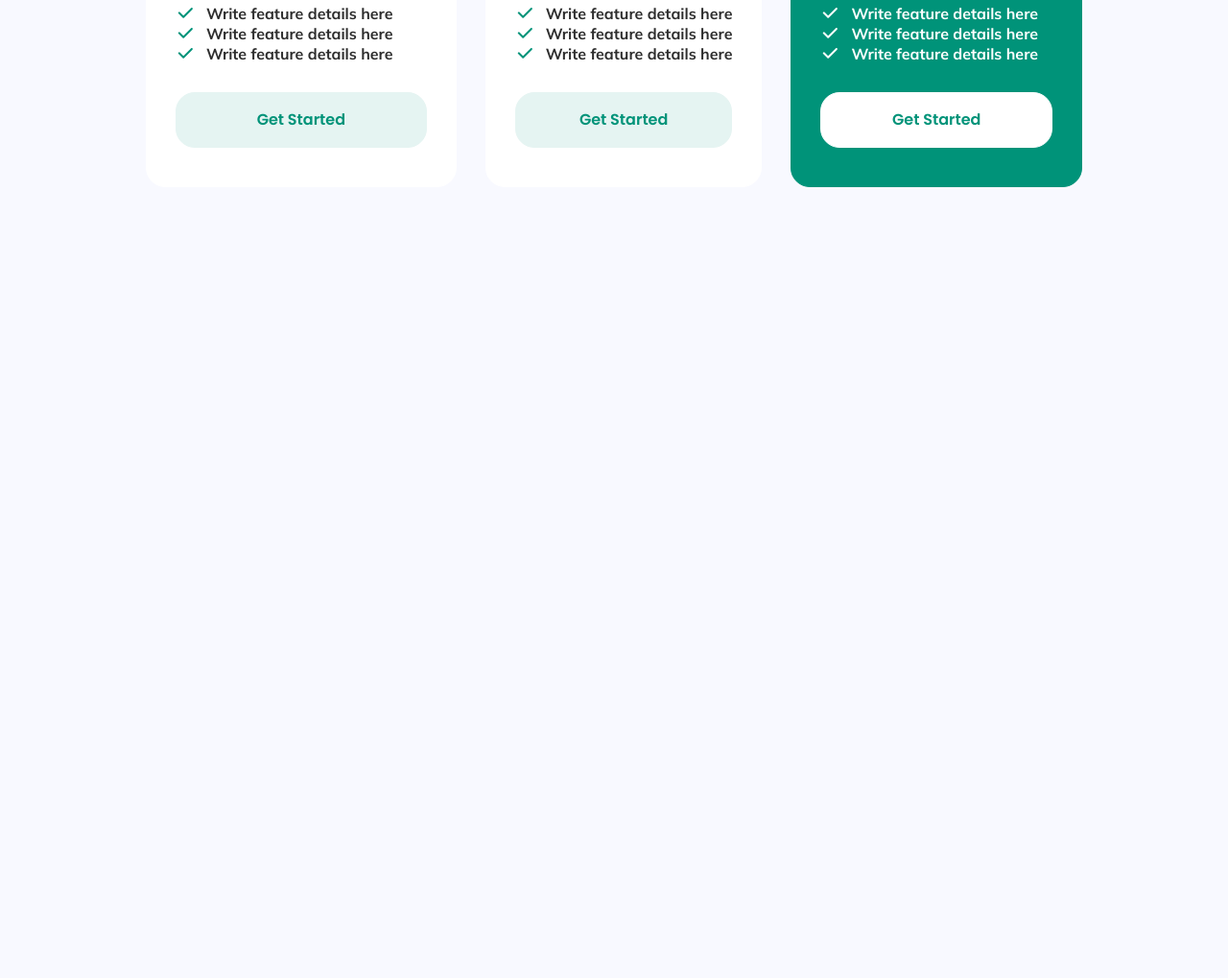
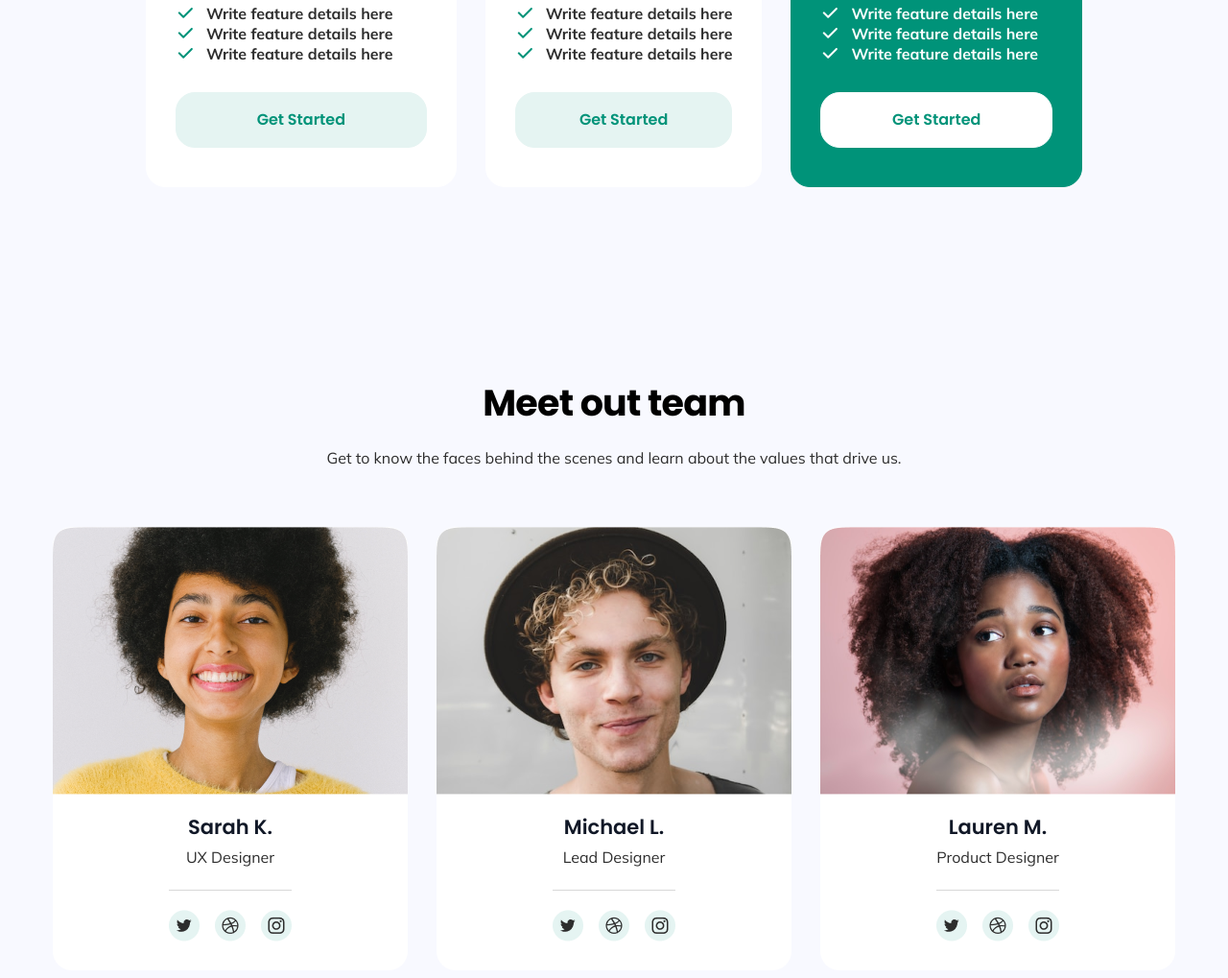
Before and after one commit to tyrex1829/launce-loom, a plain HTML site: page index.html in a window 1280 px wide. Shown: the part 4093-5112 px from the top of the page at 96% size. Before the commit the page ends 4408 px from the top, so only its background shows below. Drawn offline with Linux system fonts and the light colour scheme.

```diff
--- a/index.html
+++ b/index.html
@@ -199,5 +199,32 @@
         </section>
     </div>
 
+    <div class="team-section">
+        <section class="team">
+            <h1 class="team-title">Meet out team</h1>
+            <p class="team-desc">Get to know the faces behind the scenes and learn about the values that drive us.</p>
+            <div class="other-team">
+                <div class="team-div">
+                    <img class="team-img" src="./images/Profile Image Placeholder 1.png" alt="photo">
+                    <h1>Sarah K.</h1>
+                    <p>UX Designer</p>
+                    <img class="team-social" src="./images/Social Links.png" alt="social-icon">
+                </div>
+                <div class="team-div">
+                    <img class="team-img" src="./images/Profile Image Placeholder 1-1.png" alt="photo">
+                    <h1>Michael L.</h1>
+                    <p>Lead Designer</p>
+                    <img class="team-social" src="./images/Social Links.png" alt="social-icon">
+                </div>
+                <div class="team-div">
+                    <img class="team-img" src="./images/Profile Image Placeholder 1-2.png" alt="photo">
+                    <h1>Lauren M.</h1>
+                    <p>Product Designer</p>
+                    <img class="team-social" src="./images/Social Links.png" alt="social-icon">
+                </div>
+            </div>
+        </section>
+    </div>
+
 </body>
 </html>
--- a/style.css
+++ b/style.css
@@ -568,6 +568,101 @@ body{
     background-color: #fff;
 }
 
+/* team section */
+.team{
+    max-width: 1200px;
+    margin: 0 auto;
+    padding: 80px 30px 120px 30px;
+    display: flex;
+    flex-direction: column;
+    align-items: center;
+    gap: 20px;
+}
+.team-title{
+    font-size: 38px;
+    font-weight: 700;
+    line-height: 49.4px;
+    letter-spacing: -0.02em;
+    text-align: center;
+    color: #000;
+}
+.team-desc{
+    font-family: Mulish;
+    font-size: 16px;
+    font-weight: 400;
+    line-height: 24px;
+    text-align: center;
+    color: var(--black-color);
+    margin-bottom: 40px;
+}
+.other-team{
+    display: flex;
+    align-items: center;
+    gap: 30px;
+}
+.team-div{
+    display: flex;
+    flex-direction: column;
+    align-items: center;
+    background-color: #fff;
+    padding: 0 0 30px 0;
+    border: none;
+    border-radius: 20px;
+    gap: 6px;
+}
+.team-img{
+    margin-bottom: 14px;
+    overflow: hidden;
+}
+.team-div h1{
+    font-size: 21px;
+    font-weight: 600;
+    line-height: 27.3px;
+    text-align: center;
+    color: #111827;
+}
+.team-div p{
+    font-family: Mulish;
+    font-size: 16px;
+    font-weight: 400;
+    line-height: 25.6px;
+    text-align: center;
+    color: var(--black-color);
+    margin-bottom: 14px;
+}
+.team-social{
+    padding-top: 20px;
+    border-top: 1px solid #D8D8D8;
+    cursor: pointer;
+}
+
+@media screen and (max-width: 1200px){
+
+    /* story */
+    .team-img{
+        width: 333px;
+        height: 251.1px;
+    }
+}
+
+@media screen and (max-width: 1070px){
+
+    /* story */
+    .team-img{
+        width: 296px;
+        height: 223.2px;
+    }
+}
+
+@media screen and (max-width: 970px){
+
+    /* story */
+    .team-img{
+        width: 222px;
+        height: 167.4px;
+    }
+}
+
 @media screen and (max-width: 850px) {
     /* nav-bar */
     .nav-button-contact{
@@ -681,6 +776,18 @@ body{
         align-items: center;
         justify-content: center;
     }
+
+    /* story */
+    .team{
+        padding: 80px 30px 100px 30px;
+    }
+    .team-desc{
+        margin-bottom: 20px;
+    }
+    .team-img{
+        width: 213.33px;
+        height: 173px;
+    }
 }
 
 @media screen and (max-width: 755px){
@@ -703,6 +810,15 @@ body{
     }
 }
 
+@media screen and (max-width: 720px){
+
+    /* team */
+    .team-img{
+        width: 185px;
+        height: 139.5px;
+    }
+}
+
 @media screen and (max-width: 630px){
 
     /* company */
@@ -714,6 +830,25 @@ body{
     .company-img img{
         width: 69.78px;
         height: 21.76px;
+    }
+
+    /* story */
+    .team{
+        padding: 6px 30px 60px 30px;
+    }
+    .team-title{
+        font-weight: 600;
+    }
+    .team-desc{
+        margin-bottom: 10px;
+    }
+    .other-team{
+        flex-direction: column;
+        align-items: center;
+    }
+    .team-img{
+        width: 315px;
+        height: 278px;
     }
 }
 
@@ -812,4 +947,15 @@ body{
     .story-user-content p{
         text-align: center;
     }
+
+    /* price */
+    .price{
+        padding: 60px 30px;
+    }
+    .price-title{
+        font-weight: 700;
+    }
+    .other-price{
+        gap: 20px;
+    }
 }
```
Also changed, not shown: images/Profile Image Placeholder 1-1.png (added), images/Profile Image Placeholder 1-2.png (added), images/Profile Image Placeholder 1.png (added), images/Social Links.png (added).
